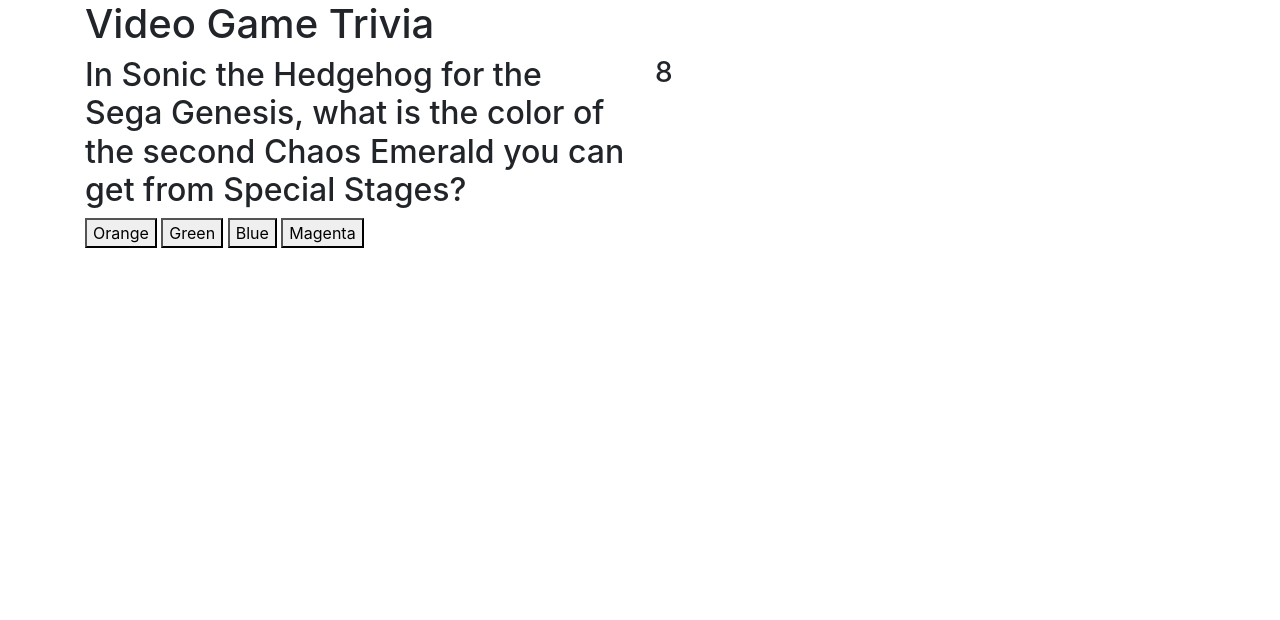
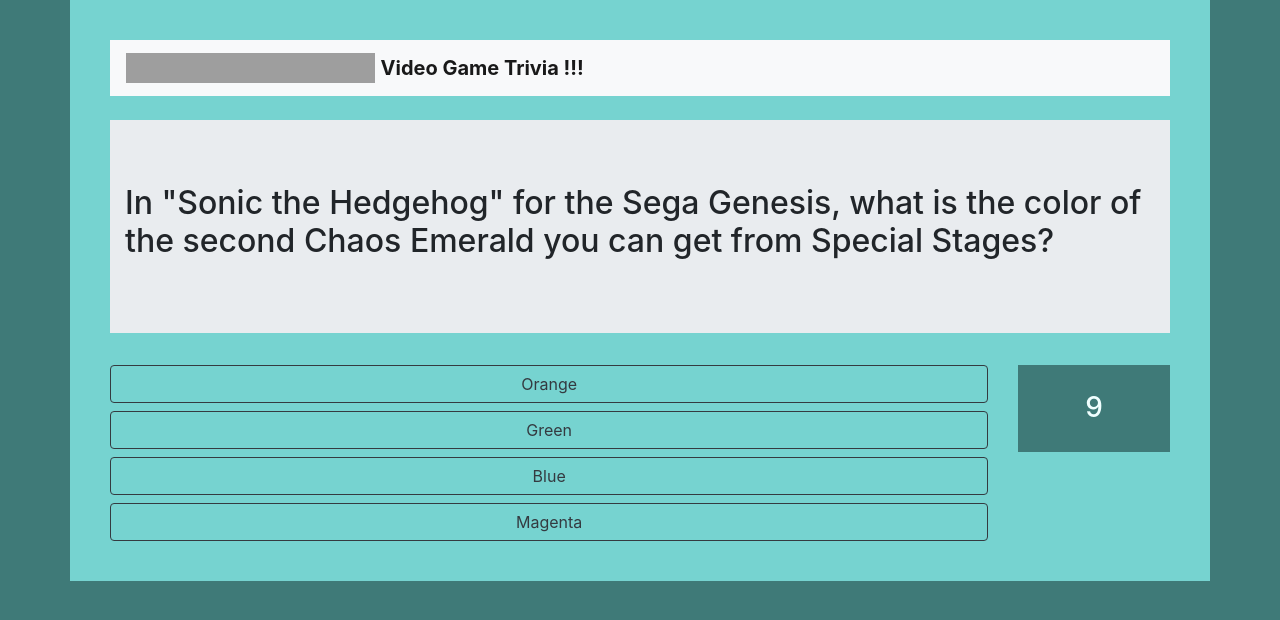
Before and after one commit to cubanerick/Trivia-game, a plain HTML site: page index.html in a window 1280 px wide. Both pictures are taken after a click on the button "Start". Drawn offline with nearby package versions, Linux system fonts and the light colour scheme; grey boxes are pictures that could not be loaded.

Commit message:
final css setup

```diff
--- a/assets/css/style.css
+++ b/assets/css/style.css
@@ -0,0 +1,24 @@
+.container, row {
+    width: 100%;
+    background-color:#76d3d0;
+    padding: 30pt;
+}
+
+#maincontent {
+    width: 100%;
+}
+
+img {
+    width: 100%;
+}
+
+body {
+    background-color: #3f7a78;
+}
+
+#timer{
+    text-align: center;
+    background-color: #3f7a78;
+    color: azure;
+    padding: 20pt;
+}
--- a/assets/javascript/game.js
+++ b/assets/javascript/game.js
@@ -1,6 +1,6 @@
 $(document).ready(function() {
     var QandAArr = [
-    { question: "In Sonic the Hedgehog for the Sega Genesis, what is the color of the second Chaos Emerald you can get from Special Stages?",
+    { question: 'In "Sonic the Hedgehog" for the Sega Genesis, what is the color of the second Chaos Emerald you can get from Special Stages?',
     correct_answer: "Orange",
     incorrect_answers: [
     "Blue",
@@ -36,7 +36,7 @@ $(document).ready(function() {
     ],
     Image:"<img src='http://www.cubed3.com/media/2016/April/doom1pc6.jpg'/>"
     },
-    {question: "In which game did the character &quot;Mario&quot; make his first appearance?",
+    {question: 'In which game did the character "Mario" make his first appearance?',
     correct_answer: "Donkey Kong",
     incorrect_answers: [
     "Super Mario Bros.",
@@ -45,7 +45,7 @@ $(document).ready(function() {
     ],
     Image:"<img src='https://www.destructoid.com/ul/user/1/160366-400267-DonkeyKongarcadePNG-noscale.jpg'/>"
     },
-    {question: "Who voices Max Payne in the 2001 game &quot;Max Payne&quot;?",
+    {question: 'Who voices Max Payne in the 2001 game "Max Payne"?',
     correct_answer: "James McCaffrey",
     incorrect_answers: [
     "Sam Lake",
@@ -54,7 +54,7 @@ $(document).ready(function() {
     ],
     Image:"<img src='https://www.picsofcelebrities.com/celebrity/james-mccaffrey/pictures/large/pictures-of-james-mccaffrey.jpg'/>"
     },
-    {question: "What device allows Tracer to manipulate her own time in the game &quot;Overwatch&quot;?",
+    {question: 'What device allows Tracer to manipulate her own time in the game "Overwatch"?',
     correct_answer: "Chronal Accelerator",
     "incorrect_answers": [
     "B.L.I.N.K",
@@ -72,7 +72,7 @@ $(document).ready(function() {
     ],
     Image:"<img src='https://vignette.wikia.nocookie.net/metalgear/images/7/7a/MGS4MerylPP.png/revision/latest?cb=20131222064410'/>"
     },
-    {question: "In the beta version of the 1986 game &quot;The Legend of Zelda&quot;, players have the choice between a sword and what other item?",
+    {question: 'In the beta version of the 1986 game "The Legend of Zelda" players have the choice between a sword and what other item?',
     correct_answer: "Boomerang ",
     incorrect_answers: [
     "Spear",
@@ -99,6 +99,8 @@ $(document).ready(function() {
     var incorrectanswers = 0;
     $(".restart").hide();
     $(".answers").hide();
+    $("#jumbo").hide();
+    $("#timer").hide();
 
     function shuffle(array) {
         var currentIndex = array.length, temporaryValue, randomIndex;
@@ -120,8 +122,8 @@ $(document).ready(function() {
     };
 
     function decrement(){
+        $("#timer").text(timer);
         timer--;
-        $("#timer").text(timer);
         if(timer === 0){
             incorrectanswer();
         }
@@ -139,6 +141,9 @@ $(document).ready(function() {
         $("button").show();
         $(".restart").hide();
         $(".start").hide();
+        $("#jumbo").show();
+        $("#startImage").hide();
+        $("#timer").show();
         if(qnum <10){
 
         intervalId = setInterval(decrement, 1000)
@@ -149,10 +154,10 @@ $(document).ready(function() {
         var ar = ["a","b","c","d"]
         var newar = shuffle(ar)
 
-        $("#" + newar[0]).text(QandAArr[qnum].correct_answer).attr("class","correct")
-        $("#" + newar[1]).text(QandAArr[qnum].incorrect_answers[0]).attr("class","incorrect")
-        $("#" + newar[2]).text(QandAArr[qnum].incorrect_answers[1]).attr("class","incorrect")
-        $("#" + newar[3]).text(QandAArr[qnum].incorrect_answers[2]).attr("class","incorrect")
+        $("#" + newar[0]).text(QandAArr[qnum].correct_answer).attr("class","correct btn btn-outline-dark btn-block")
+        $("#" + newar[1]).text(QandAArr[qnum].incorrect_answers[0]).attr("class","incorrect btn btn-outline-dark btn-block")
+        $("#" + newar[2]).text(QandAArr[qnum].incorrect_answers[1]).attr("class","incorrect btn btn-outline-dark btn-block")
+        $("#" + newar[3]).text(QandAArr[qnum].incorrect_answers[2]).attr("class","incorrect btn btn-outline-dark btn-block")
 
 
         }
@@ -165,8 +170,10 @@ $(document).ready(function() {
     function endgame(){
         emptyall();
         $(".restart").show();
+        $("#jumbo").hide();
+        $("#startImage").show();
         clearInterval(intervalId)
-        $("#showanswer").append("Incorrect Answer Count: " + incorrectanswers);
+        $("#showanswer").append("Incorrect Answer Count: " + incorrectanswers + "<br><br><br>");
         $("#showanswer").append("Correct Answer Count: " + correctanswers);
     }
 
@@ -174,6 +181,8 @@ $(document).ready(function() {
         clearInterval(intervalId);
         timer = 10;
         emptyall();
+        $("#jumbo").hide();
+        $("#timer").hide();
         $("#showanswer").html("Wrong Answer, here's a hint: ");
         $("#showanswer").append(QandAArr[qnum].Image)
         incorrectanswers++;
@@ -186,6 +195,8 @@ $(document).ready(function() {
         clearInterval(intervalId);
         timer = 10;
         emptyall();
+        $("#jumbo").hide();
+        $("#timer").hide();
         $("#showanswer").html("Thats Correct!! ");
         $("#showanswer").append(QandAArr[qnum].Image)
         correctanswers++;
--- a/index.html
+++ b/index.html
@@ -10,23 +10,30 @@
 </head>
 <body>
     <div class="container">
-        <div class="row">
-            <div class="col-md-12">
-                <h1>Video Game Trivia</h1>
+        <nav class="navbar navbar-light bg-light navbar-expand-lg">
+            <a class="navbar-brand" href="#">
+                <img src="https://www.shareicon.net/download/2015/11/12/670868_game.svg" width="30" height="30" class="d-inline-block align-top" alt="">
+                <strong>Video Game Trivia !!!</strong>
+            </a>
+        </nav>
+        <img id="startImage" src="http://d3u67r7pp2lrq5.cloudfront.net/product_photos/62927994/file_b2fd7d10e4_original.jpg"/>
+        <br>
+        <button class="restart btn btn-outline-dark btn-block">Restart</button>
+        <button class="start btn btn-outline-dark btn-block">Start</button>
+        <div  id="jumbo" class="jumbotron jumbotron-fluid">
+            <div class="container-fluid">
+                <h2 id="question"></h2>
             </div>
         </div>
         <div class="row">
-            <div id="maincontent" class="col-md-6">
-                <h2 id="question"></h2>
-                <button class="answers" id="a"></button>
-                <button class="answers" id="b"></button>
-                <button class="answers" id="c"></button>
-                <button class="answers" id="d"></button>
+            <div id="maincontent" class="col-md-10">
+                <button  class="answers" id="a"></button>
+                <button  class="answers" id="b"></button>
+                <button  class="answers" id="c"></button>
+                <button  class="answers" id="d"></button>
                 <div id="showanswer"></div>
-                <button class="restart">Restart</button>
-                <button class="start">Start</button>
             </div>
-            <div class="col-md-6">
+            <div class="col-md-2">
                 <h3 id="timer"></h3>
             </div>
         </div>
```
